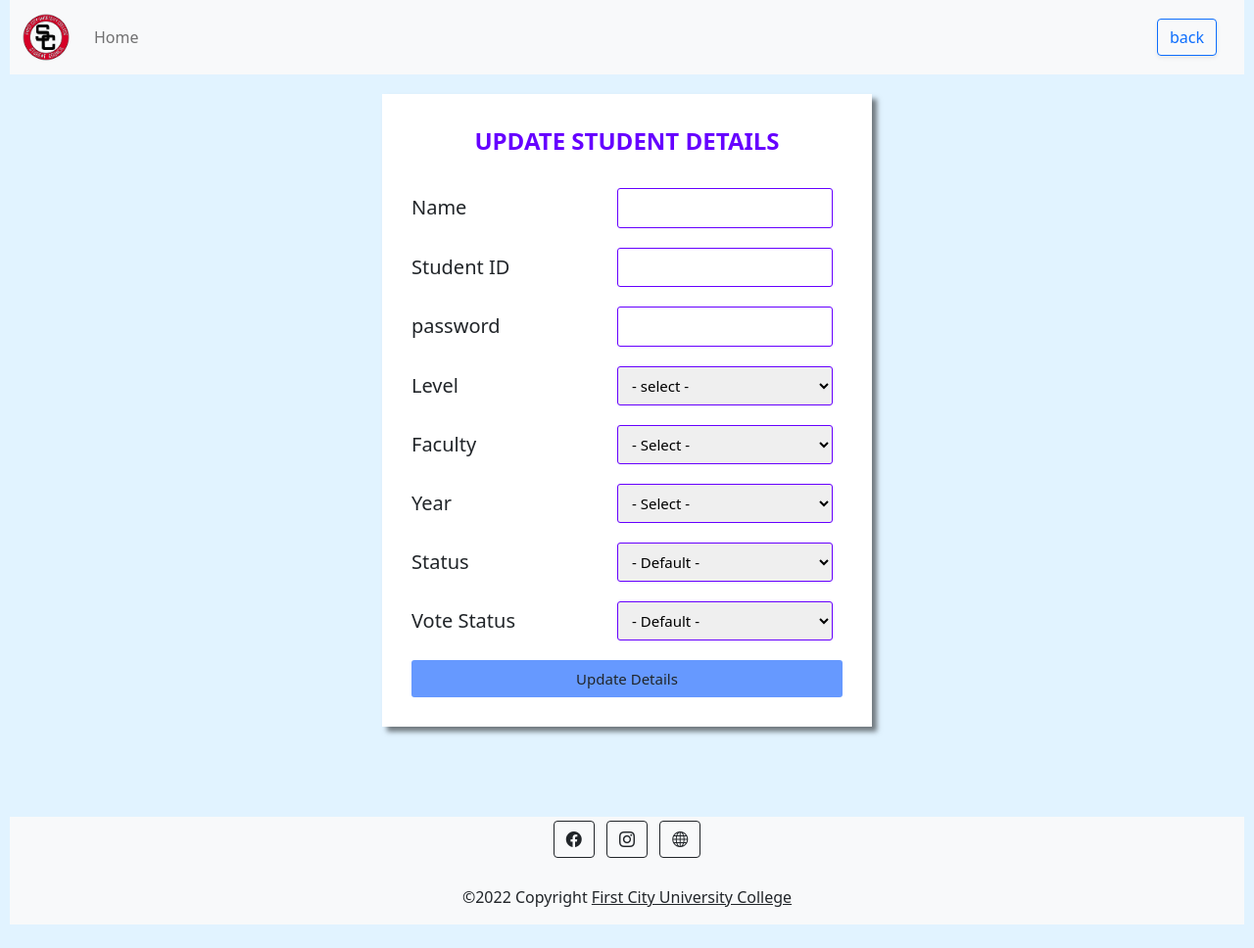
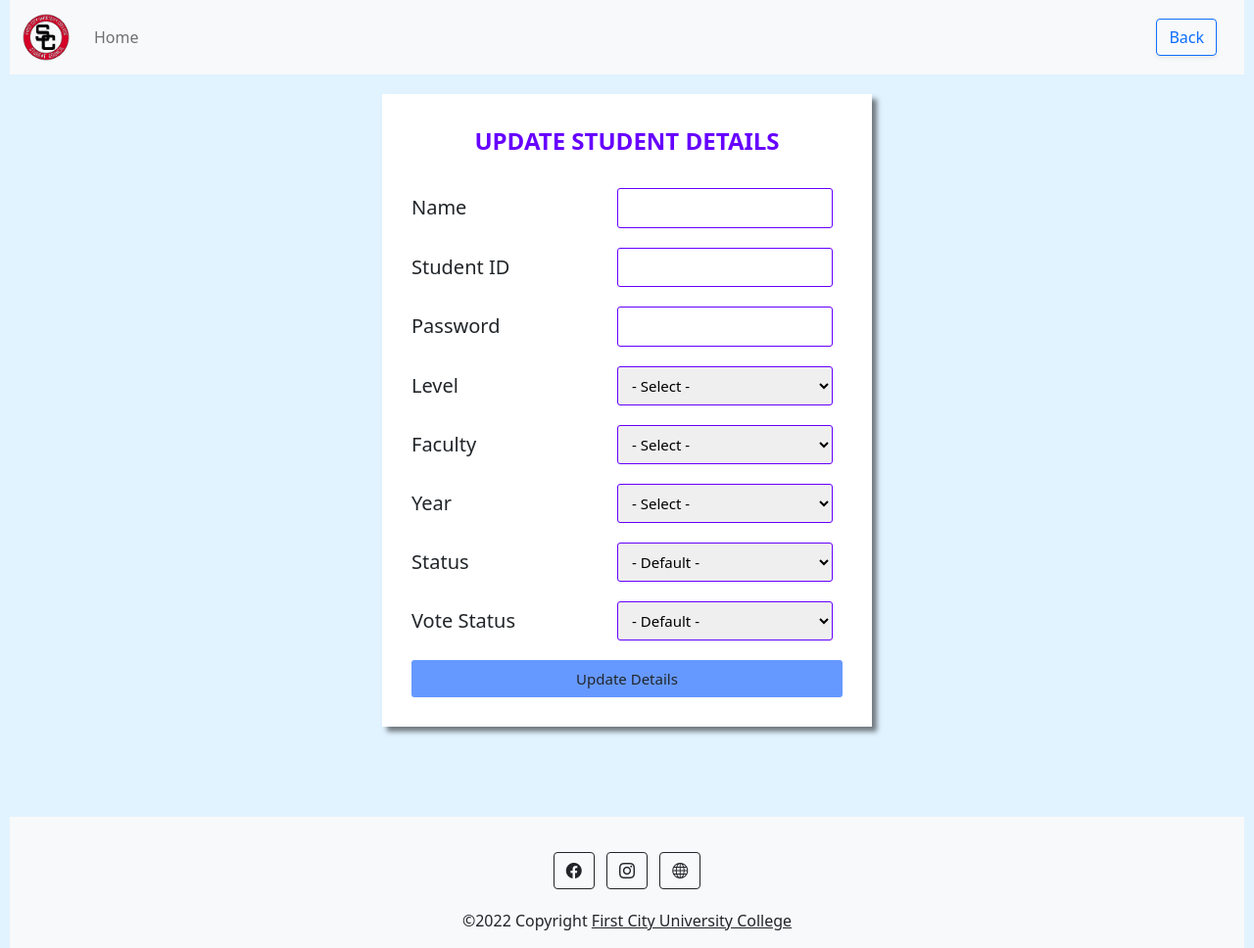
Before and after one commit to javelineou/sd-project, a PHP site: page /sd-project/Admin/student-update.php?student_id=1 in a window 1280 px wide. Shown: the whole page at 98% size. Before the commit the page ends 944 px from the top, so only its background shows below. Run offline with PHP 8.4, Linux system fonts and the light colour scheme; the visitor is signed in with stand-in values (Sample User, id 1); data that the repository does not hold is empty.

Commit message:
edit typos

```diff
--- a/Admin/student-display.php
+++ b/Admin/student-display.php
@@ -100,12 +100,12 @@
 				  <ul class="navbar-nav me-auto mb-2 mb-lg-0">
 				    <!--homepage link-->
 					<li class="nav-item">
-					  <a class="nav-link	" aria-current="page" href="../admin-homepage.php">Home</a>
+					  <a class="nav-link" aria-current="page" href="../admin-homepage.php">Home</a>
 					</li>
 				  </ul>
 				  	<form action="vote-status-reset-action.php" method="POST" >
 						<div class="button">
-							<input type="submit" value="reset vote status" class="btn btn-outline-primary me-3 shadow-sm btn-width" name="submit">
+							<input type="submit" value="Reset Vote Status" class="btn btn-outline-primary me-3 shadow-sm btn-width" name="submit">
 						</div>
 					</form>
 
--- a/Admin/student-registration.php
+++ b/Admin/student-registration.php
@@ -75,7 +75,7 @@
 	</header>
   <!--EOF Navigation bar-->
 	<body>
-		<div class="container">
+		<div class="container mb-5">
 		<form action="#" method="POST" >
 			<div class="title">
 				Registration Form
@@ -99,7 +99,7 @@
 				<div class="input_field">
 					<label> Level </label>
 					<select class="selectbox" name="level_of_study" required>
-						<option value=""> - select - </option>
+						<option value=""> - Select - </option>
 						<option value="Foundation"> Foundation </option>
 						<option value="Diploma">Diploma</option>
 						<option value="Degree"> Degree</option>
--- a/Admin/student-update.php
+++ b/Admin/student-update.php
@@ -78,7 +78,7 @@
 				  </ul>
 
 				   	<a href="student-display.php" type="button"
-            		class="btn btn-outline-primary me-3 shadow-sm btn-width">back</a>
+            		class="btn btn-outline-primary me-3 shadow-sm btn-width">Back</a>
 
 				</div>
 	  </div>
@@ -109,14 +109,14 @@
 				</div>
 
 				<div class="input_field">
-					<label> password </label>
+					<label> Password </label>
 					<input type="text" value="<?php echo $result['password'];?>" class="input" name="password" required>
 				</div>
 
 				<div class="input_field">
 					<label> Level </label>
 					<select class="selectbox" name="level_of_study" required>
-						<option value=""> - select - </option>
+						<option value=""> - Select - </option>
 						<option value="Foundation"
 
 						<?php
@@ -240,9 +240,9 @@
 	</body>
 	</br></br></br>
   <!-- Footer -->
-  <footer class="bg-light text-center text-lg-start mt-auto">
+  <footer class="bg-light text-center text-lg-start pt-2">
     <!-- Section Social media -->
-    <section class="mb-2 text-center">
+    <section class="mt-4 text-center">
       <a
         class="btn btn-outline-dark btn-floating m-1"
         href="https://www.facebook.com/firstcityUC/"
@@ -282,7 +282,7 @@
 	{
 		$name 				= $_POST['name'];
 		$student_id 		= $_POST['student_id'];
-		$password 			= $_POST['password'];
+		$password 			= md5($_POST['password']);
 		$level_of_study 	= $_POST['level_of_study'];
 		$faculty 			= $_POST['faculty'];
 		$year 				= $_POST['year'];
--- a/Admin/vote-status-reset-action.php
+++ b/Admin/vote-status-reset-action.php
@@ -28,7 +28,7 @@
 
 		if($data2)
 		{
-			echo "<script>alert('vote status reset successful')</script>";
+			echo "<script>alert('Success!')</script>";
 
 			?>
 
```
